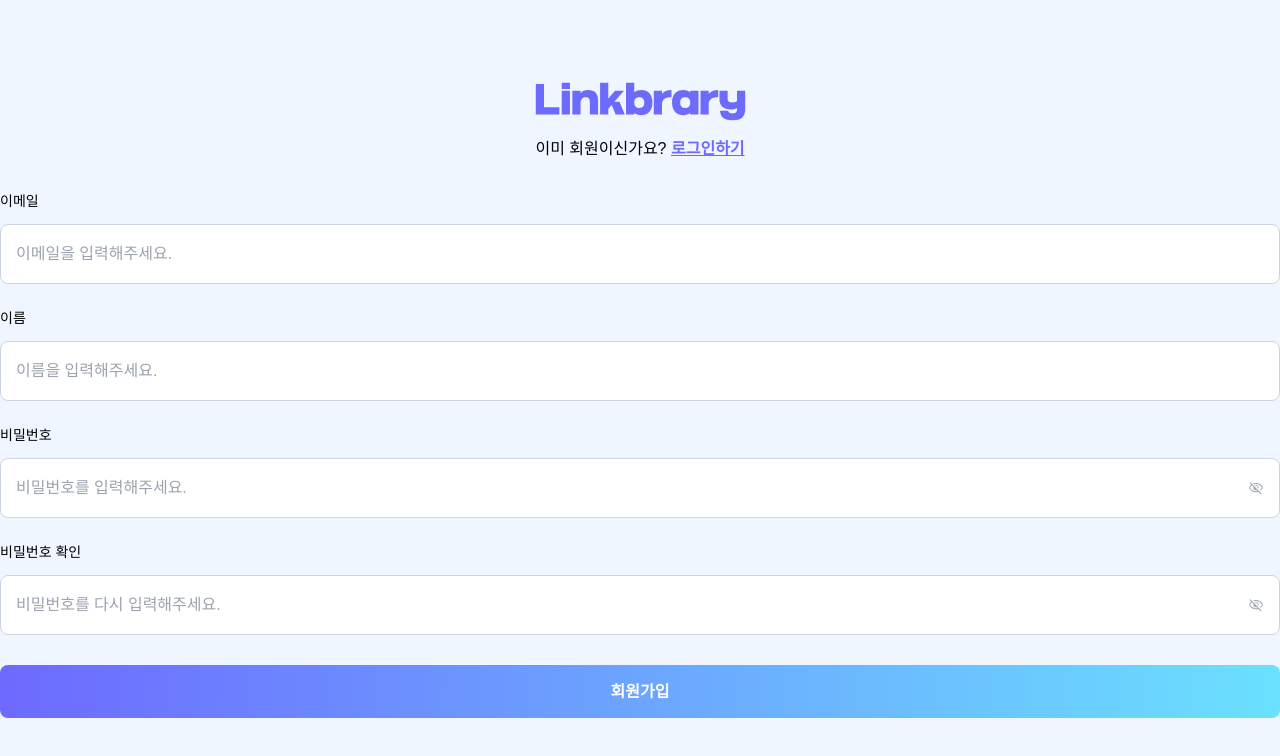
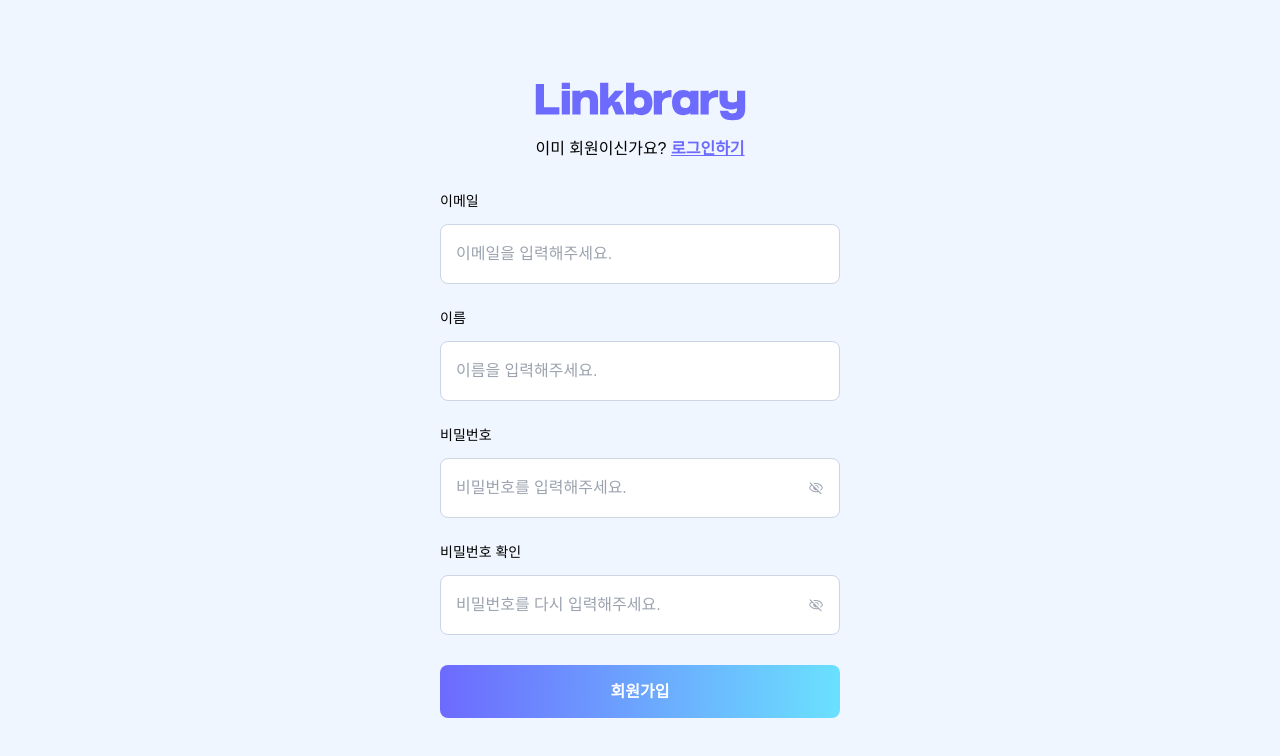
Before and after one commit to venise5224/linkbrary, a Next.js app: page /signup in a window 1280 px wide. Shown: the top 756 px of the page. Built offline with nearby package versions, Linux system fonts and the light colour scheme; a web font is replaced by a local one.

Commit message:
Fix: signup페이지 타입 오류 수정

```diff
--- a/components/Auth/AuthInput.tsx
+++ b/components/Auth/AuthInput.tsx
@@ -5,8 +5,8 @@
   text: string;
   name: string;
   error?: string;
-  value: string;
-  onChange: (e: React.ChangeEvent<HTMLInputElement>) => void;
+  value?: string;
+  onChange?: (e: React.ChangeEvent<HTMLInputElement>) => void;
 }
 
 const AuthInput = ({
--- a/pages/login.tsx
+++ b/pages/login.tsx
@@ -21,7 +21,7 @@
         </Link>
       </p>
       <form
-        className="w-full sm:max-w-[325px] md:max-w-[400px] mt-[30px]"
+        className="w-full sm:max-w-[325px] md:max-w-[400px] lg:max-w-[400px] mt-[30px]"
         aria-labelledby="login-form"
         onSubmit={handleSubmit}
       >
--- a/pages/signup.tsx
+++ b/pages/signup.tsx
@@ -16,7 +16,7 @@
         </Link>
       </p>
       <form
-        className="w-full sm:max-w-[325px] md:max-w-[400px] mt-[30px]"
+        className="w-full sm:max-w-[325px] md:max-w-[400px] lg:max-w-[400px] mt-[30px]"
         aria-labelledby="login-form"
       >
         <AuthInput
```
